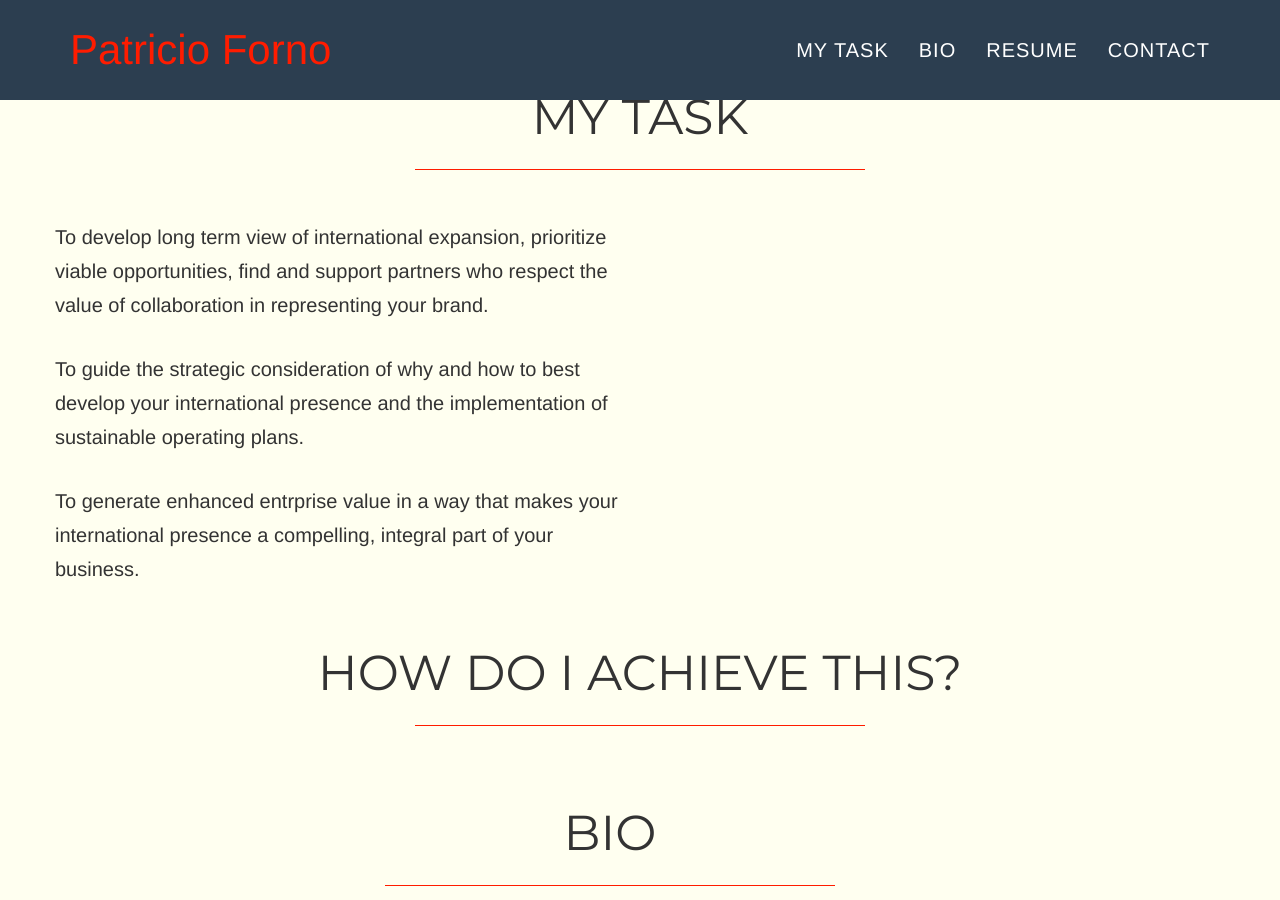
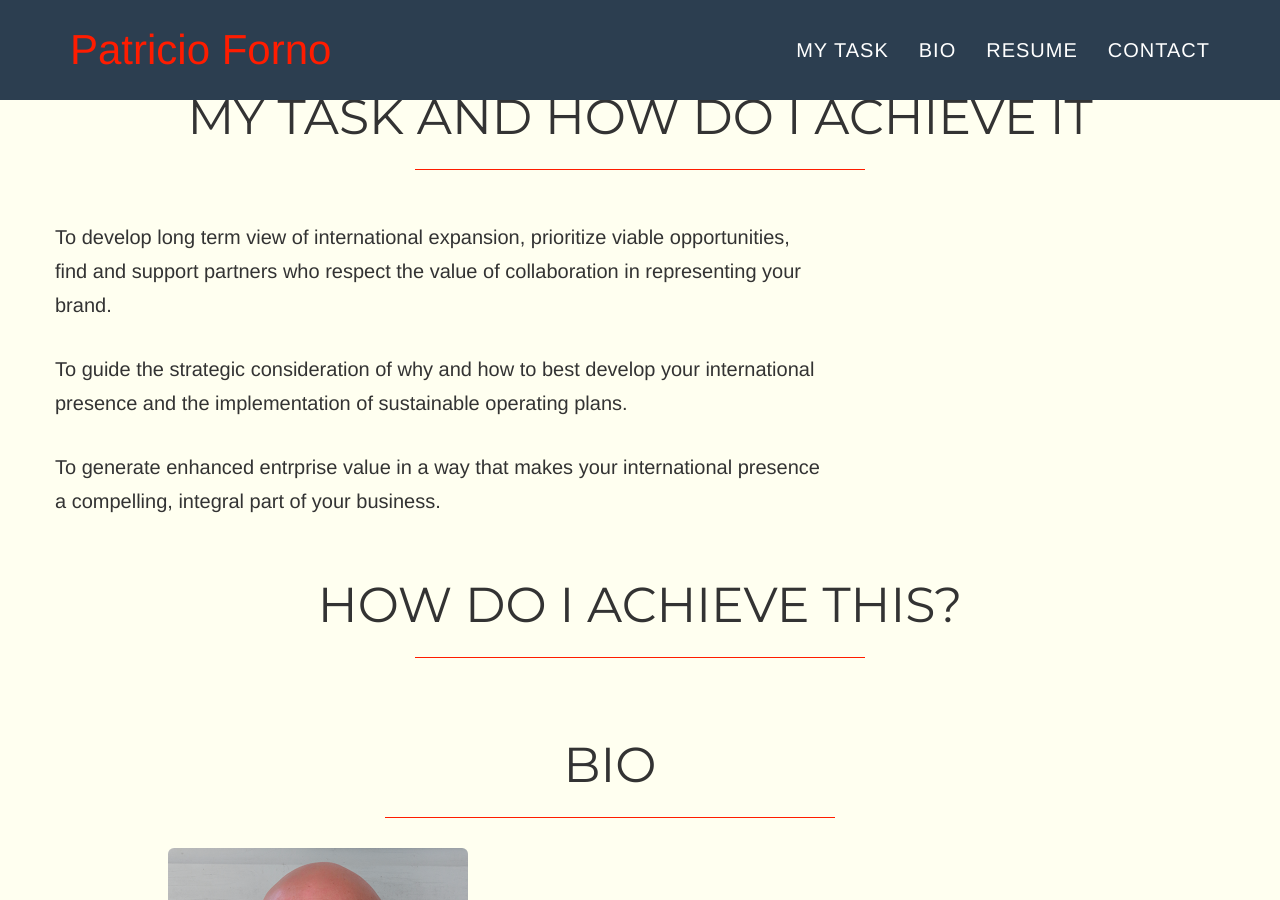
Before and after one commit to fornomail/fornomail.github.io, a Jekyll site: the page built from index.html, in a window 1280 px wide and 900 px high. Built offline with Jekyll 4.4.1, drawn with Linux system fonts in a browser that asks for light colours; nearby versions of some CDN libraries; some web fonts are replaced; library files that are not in the unit come from our copies.

Commit message:
Update index.html

```diff
--- a/index.html
+++ b/index.html
@@ -8,10 +8,13 @@
     <div class="container">
         <div class="row">
             <div class="col-lg-12 text-center">
-                <h2>MY TASK</h2>
+                <h2>MY TASK and how do i achieve it</h2>
                 <hr class="star-primary">
             </div>
         <div class="row">
+          <div class="col-lg-8 col-md-8>
+                      <p>My Task:</p>
+           <div>
           <div class="col-lg-6 col-md-6">
             <br/>
             <p> To develop long term view of international expansion, prioritize viable opportunities, find and support partners who respect the value of collaboration in representing your brand.</p>
```
